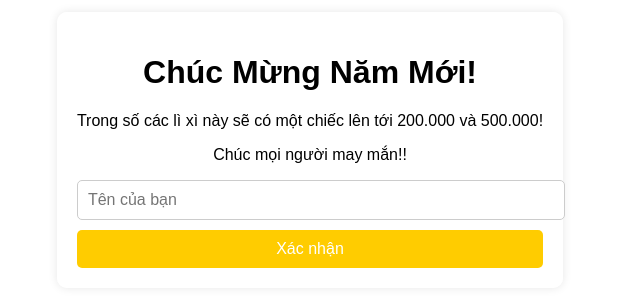
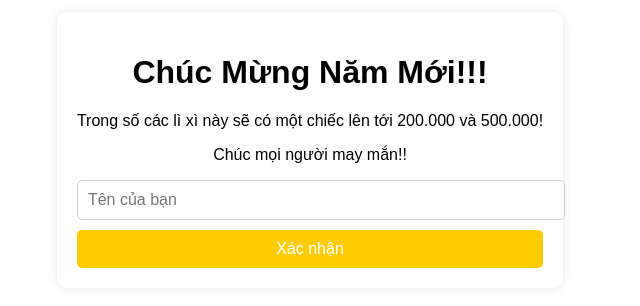
Before and after one commit to quyet11/lixi1, a website: page index.html in a window 1280 px wide. Shown: the part 250-556 px from the top of the page, without its empty margins (330-970 px from the left). Drawn offline with Linux system fonts and the light colour scheme.

Commit message:
Update index.html

```diff
--- a/index.html
+++ b/index.html
@@ -9,7 +9,7 @@
 <body>
 
 <div id="welcome-screen">
-    <h1>Chúc Mừng Năm Mới!</h1>
+    <h1>Chúc Mừng Năm Mới!!!</h1>
 
     <p> Trong số các lì xì này sẽ có một chiếc lên tới 200.000 và 500.000!</p>
     <p>Chúc mọi người may mắn!!</p>
```
